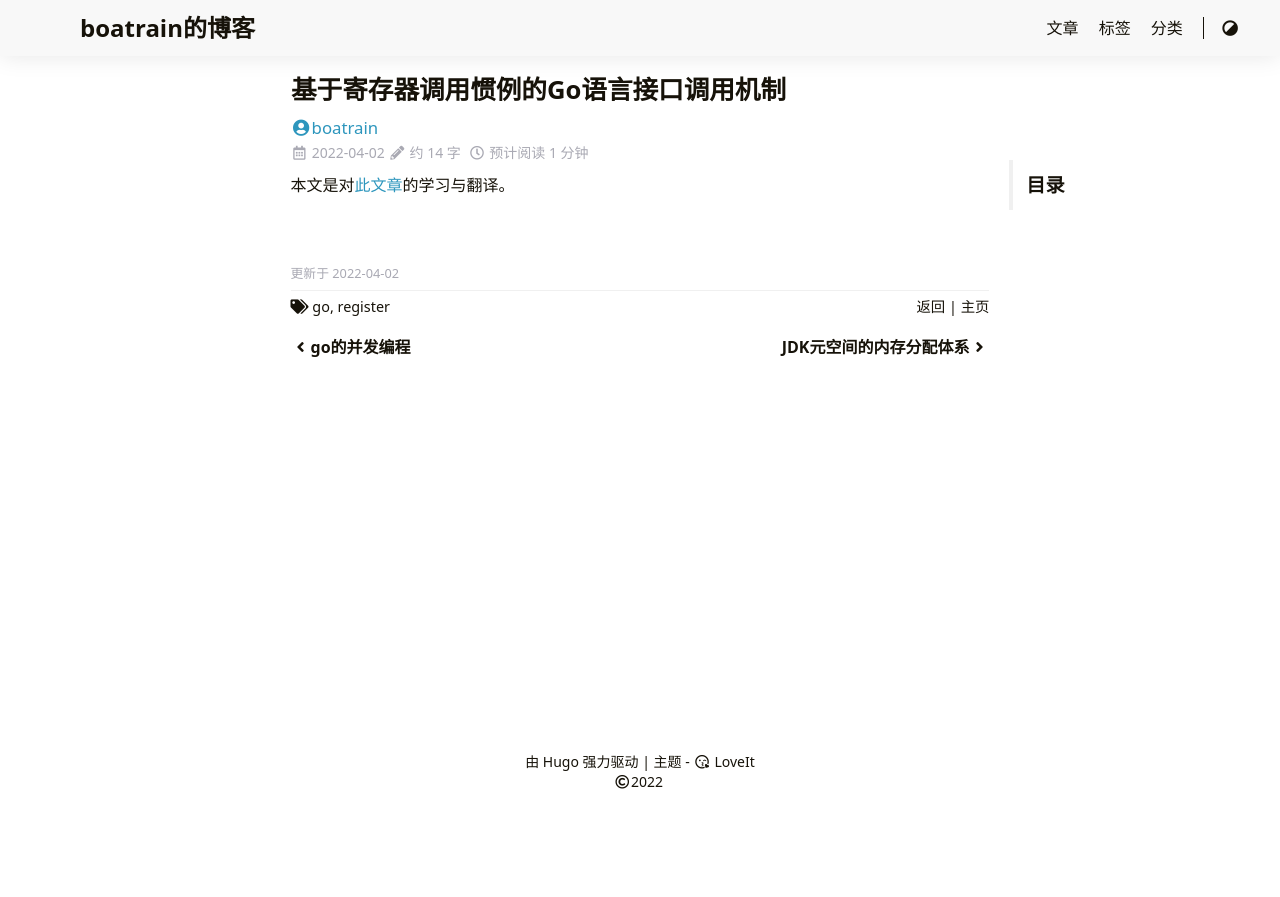
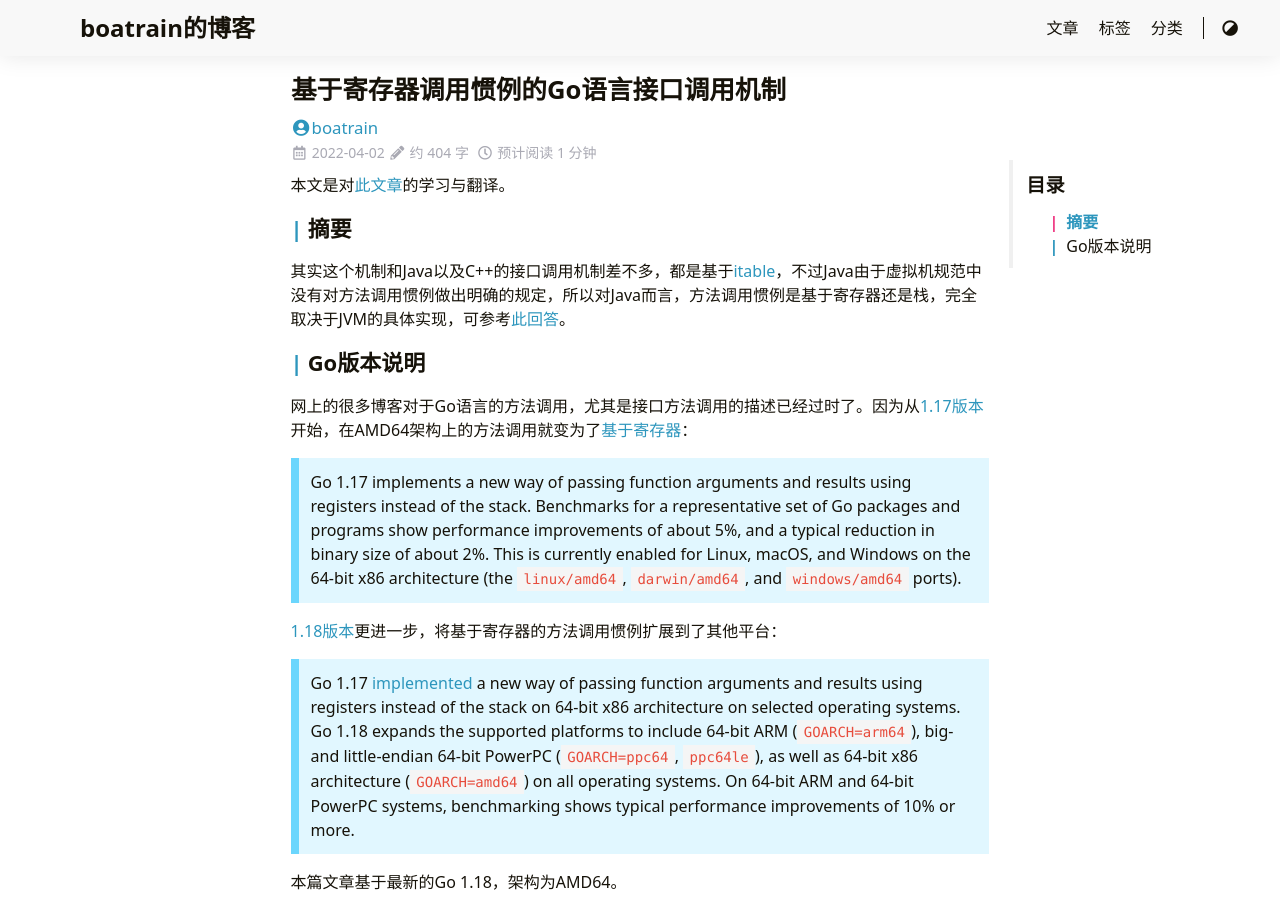
Before and after one commit to boatrainlsz/boatrainlsz.github.io, a plain HTML site: page posts/go/index.html in a window 1280 px wide. Shown: the top 897 px of the page. Before the commit the page ends 800 px from the top, so only its background shows below. Drawn offline with Linux system fonts and the light colour scheme.

Commit message:
go call convention based on register

```diff
--- a/index.xml
+++ b/index.xml
@@ -18,7 +18,7 @@
     <pubDate>Sat, 02 Apr 2022 21:35:40 &#43;0800</pubDate>
     <author>作者</author>
     <guid>https://boatrainlsz.github.io/posts/go/</guid>
-    <description><![CDATA[本文是对此文章的学习与翻译。]]></description>
+    <description><![CDATA[本文是对此文章的学习与翻译。 摘要 其实这个机制和Java以及C++的接口调用机制差不多，都是基于itable，不过Java由于虚拟机规范中没有]]></description>
 </item><item>
     <title>go的并发编程</title>
     <link>https://boatrainlsz.github.io/posts/first_post/</link>
--- a/posts/go/index.html
+++ b/posts/go/index.html
@@ -6,7 +6,7 @@
         <meta name="robots" content="noodp" />
         <meta http-equiv="X-UA-Compatible" content="IE=edge, chrome=1">
         <title>基于寄存器调用惯例的Go语言接口调用机制 - boatrain的博客</title><meta name="Description" content=""><meta property="og:title" content="基于寄存器调用惯例的Go语言接口调用机制" />
-<meta property="og:description" content="本文是对此文章的学习与翻译。" />
+<meta property="og:description" content="本文是对此文章的学习与翻译。 摘要 其实这个机制和Java以及C&#43;&#43;的接口调用机制差不多，都是基于itable，不过Java由于虚拟机规范中没有" />
 <meta property="og:type" content="article" />
 <meta property="og:url" content="https://boatrainlsz.github.io/posts/go/" /><meta property="article:section" content="posts" />
 <meta property="article:published_time" content="2022-04-02T21:35:40+08:00" />
@@ -14,7 +14,7 @@
 
 <meta name="twitter:card" content="summary"/>
 <meta name="twitter:title" content="基于寄存器调用惯例的Go语言接口调用机制"/>
-<meta name="twitter:description" content="本文是对此文章的学习与翻译。"/>
+<meta name="twitter:description" content="本文是对此文章的学习与翻译。 摘要 其实这个机制和Java以及C&#43;&#43;的接口调用机制差不多，都是基于itable，不过Java由于虚拟机规范中没有"/>
 <meta name="application-name" content="boatrain的博客">
 <meta name="apple-mobile-web-app-title" content="boatrain的博客"><link rel="shortcut icon" type="image/x-icon" href="/favicon.ico" />
         <link rel="icon" type="image/png" sizes="32x32" href="/favicon-32x32.png">
@@ -27,7 +27,7 @@
         "mainEntityOfPage": {
             "@type": "WebPage",
             "@id": "https:\/\/boatrainlsz.github.io\/posts\/go\/"
-        },"genre": "posts","keywords": "go, register","wordcount":  14 ,
+        },"genre": "posts","keywords": "go, register","wordcount":  404 ,
         "url": "https:\/\/boatrainlsz.github.io\/posts\/go\/","datePublished": "2022-04-02T21:35:40+08:00","dateModified": "2022-04-02T21:35:40+08:00","publisher": {
             "@type": "Organization",
             "name": "boatrain"},"author": {
@@ -77,15 +77,36 @@
             <div class="toc-content" id="toc-content-auto"></div>
         </div><article class="page single"><h1 class="single-title animated flipInX">基于寄存器调用惯例的Go语言接口调用机制</h1><div class="post-meta">
             <div class="post-meta-line"><span class="post-author"><a href="/" title="Author" rel=" author" class="author"><i class="fas fa-user-circle fa-fw"></i>boatrain</a></span></div>
-            <div class="post-meta-line"><i class="far fa-calendar-alt fa-fw"></i>&nbsp;<time datetime="2022-04-02">2022-04-02</time>&nbsp;<i class="fas fa-pencil-alt fa-fw"></i>&nbsp;约 14 字&nbsp;
+            <div class="post-meta-line"><i class="far fa-calendar-alt fa-fw"></i>&nbsp;<time datetime="2022-04-02">2022-04-02</time>&nbsp;<i class="fas fa-pencil-alt fa-fw"></i>&nbsp;约 404 字&nbsp;
                 <i class="far fa-clock fa-fw"></i>&nbsp;预计阅读 1 分钟&nbsp;</div>
         </div><div class="details toc" id="toc-static"  kept="">
                 <div class="details-summary toc-title">
                     <span>目录</span>
                     <span><i class="details-icon fas fa-angle-right"></i></span>
                 </div>
-                <div class="details-content toc-content" id="toc-content-static"><nav id="TableOfContents"></nav></div>
+                <div class="details-content toc-content" id="toc-content-static"><nav id="TableOfContents">
+  <ul>
+    <li>
+      <ul>
+        <li><a href="#摘要">摘要</a></li>
+        <li><a href="#go版本说明">Go版本说明</a></li>
+      </ul>
+    </li>
+  </ul>
+</nav></div>
             </div><div class="content" id="content"><p>本文是对<a href="https://eli.thegreenplace.net/2022/interface-method-calls-with-the-go-register-abi/" target="_blank" rel="noopener noreffer">此文章</a>的学习与翻译。</p>
+<h3 id="摘要">摘要</h3>
+<p>其实这个机制和Java以及C++的接口调用机制差不多，都是基于<a href="https://lukasatkinson.de/2018/interface-dispatch/" target="_blank" rel="noopener noreffer">itable</a>，不过Java由于虚拟机规范中没有对方法调用惯例做出明确的规定，所以对Java而言，方法调用惯例是基于寄存器还是栈，完全取决于JVM的具体实现，可参考<a href="https://stackoverflow.com/questions/41693637/whats-the-calling-convention-for-the-java-code-in-linux-platform" target="_blank" rel="noopener noreffer">此回答</a>。</p>
+<h3 id="go版本说明">Go版本说明</h3>
+<p>网上的很多博客对于Go语言的方法调用，尤其是接口方法调用的描述已经过时了。因为从<a href="https://go.dev/doc/go1.17" target="_blank" rel="noopener noreffer">1.17版本</a>开始，在AMD64架构上的方法调用就变为了<a href="https://go.googlesource.com/go/&#43;/refs/heads/master/src/cmd/compile/abi-internal.md" target="_blank" rel="noopener noreffer">基于寄存器</a>：</p>
+<blockquote>
+<p>Go 1.17 implements a new way of passing function arguments and results using registers instead of the stack. Benchmarks for a representative set of Go packages and programs show performance improvements of about 5%, and a typical reduction in binary size of about 2%. This is currently enabled for Linux, macOS, and Windows on the 64-bit x86 architecture (the <code>linux/amd64</code>, <code>darwin/amd64</code>, and <code>windows/amd64</code> ports).</p>
+</blockquote>
+<p><a href="https://go.dev/doc/go1.18" target="_blank" rel="noopener noreffer">1.18版本</a>更进一步，将基于寄存器的方法调用惯例扩展到了其他平台：</p>
+<blockquote>
+<p>Go 1.17 <a href="https://go.dev/doc/go1.17#compiler" target="_blank" rel="noopener noreffer">implemented</a> a new way of passing function arguments and results using registers instead of the stack on 64-bit x86 architecture on selected operating systems. Go 1.18 expands the supported platforms to include 64-bit ARM (<code>GOARCH=arm64</code>), big- and little-endian 64-bit PowerPC (<code>GOARCH=ppc64</code>, <code>ppc64le</code>), as well as 64-bit x86 architecture (<code>GOARCH=amd64</code>) on all operating systems. On 64-bit ARM and 64-bit PowerPC systems, benchmarking shows typical performance improvements of 10% or more.</p>
+</blockquote>
+<p>本篇文章基于最新的Go 1.18，架构为AMD64。</p>
 </div><div class="post-footer" id="post-footer">
     <div class="post-info">
         <div class="post-info-line">
--- a/posts/index.xml
+++ b/posts/index.xml
@@ -16,7 +16,7 @@
     <pubDate>Sat, 02 Apr 2022 21:35:40 &#43;0800</pubDate>
     <author>作者</author>
     <guid>https://boatrainlsz.github.io/posts/go/</guid>
-    <description><![CDATA[本文是对此文章的学习与翻译。]]></description>
+    <description><![CDATA[本文是对此文章的学习与翻译。 摘要 其实这个机制和Java以及C++的接口调用机制差不多，都是基于itable，不过Java由于虚拟机规范中没有]]></description>
 </item><item>
     <title>go的并发编程</title>
     <link>https://boatrainlsz.github.io/posts/first_post/</link>
--- a/tags/go/index.xml
+++ b/tags/go/index.xml
@@ -9,7 +9,7 @@
     <pubDate>Sat, 02 Apr 2022 21:35:40 &#43;0800</pubDate>
     <author>作者</author>
     <guid>https://boatrainlsz.github.io/posts/go/</guid>
-    <description><![CDATA[本文是对此文章的学习与翻译。]]></description>
+    <description><![CDATA[本文是对此文章的学习与翻译。 摘要 其实这个机制和Java以及C++的接口调用机制差不多，都是基于itable，不过Java由于虚拟机规范中没有]]></description>
 </item><item>
     <title>go的并发编程</title>
     <link>https://boatrainlsz.github.io/posts/first_post/</link>
--- a/tags/register/index.xml
+++ b/tags/register/index.xml
@@ -9,6 +9,6 @@
     <pubDate>Sat, 02 Apr 2022 21:35:40 &#43;0800</pubDate>
     <author>作者</author>
     <guid>https://boatrainlsz.github.io/posts/go/</guid>
-    <description><![CDATA[本文是对此文章的学习与翻译。]]></description>
+    <description><![CDATA[本文是对此文章的学习与翻译。 摘要 其实这个机制和Java以及C++的接口调用机制差不多，都是基于itable，不过Java由于虚拟机规范中没有]]></description>
 </item></channel>
 </rss>
```
Also changed, not shown: index.html (+1 -1 lines).
